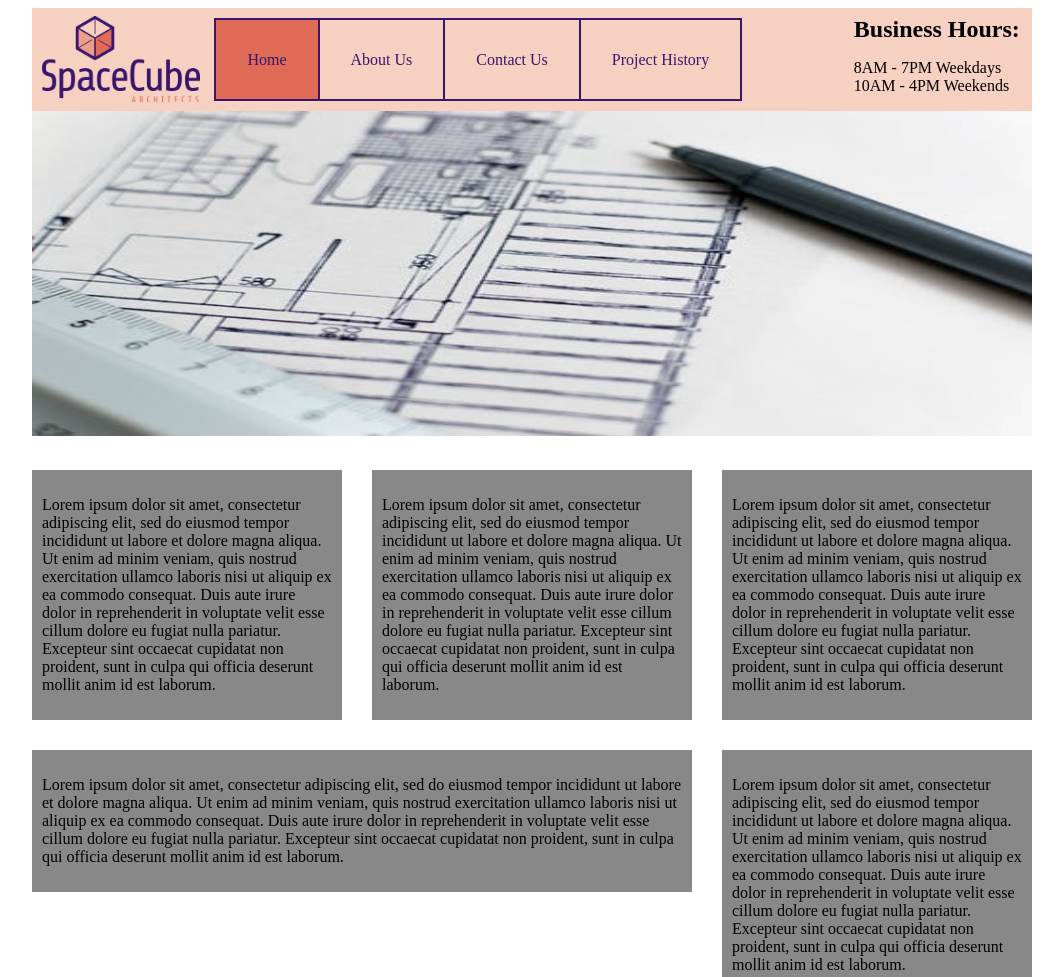
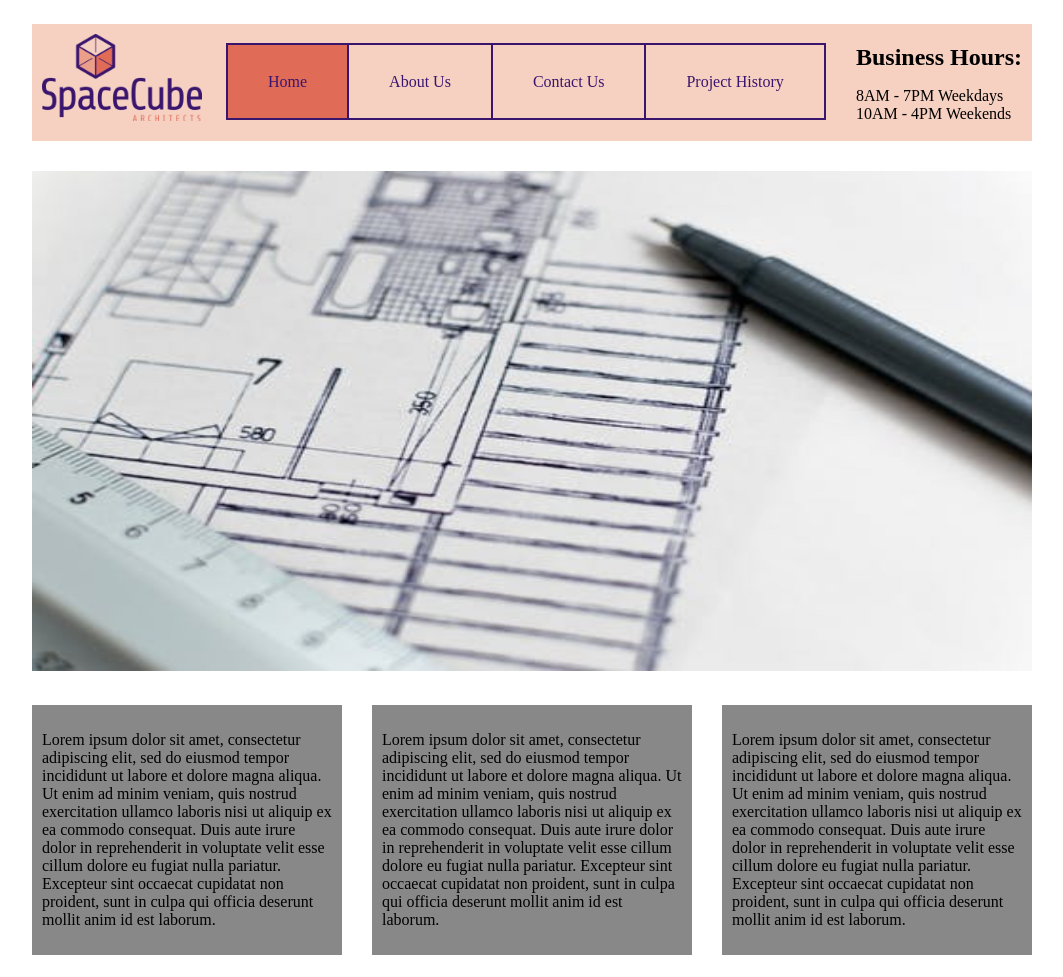
Before and after one commit to CyrusFrost/Frost_Mattson, a plain HTML site: page index.html in a window 1280 px wide. Shown: the top 977 px of the page, without its empty margins (108-1171 px from the left). Drawn offline with Linux system fonts and the light colour scheme.

Commit message:
margins image sizing and more

```diff
--- a/css/global.css
+++ b/css/global.css
@@ -1,5 +1,6 @@
 body{
     overflow-y: scroll;
+    margin-top: 1.5em;
 }
 
 #container{
@@ -10,15 +11,17 @@ body{
 .nav{
     float: left;
     background-color: #f6d0c1;
-    width: 99%;
-    padding-left: 10px;
-    padding-top: 8px;
+    width: 100%;
+    padding-top: 1%;
+    padding-bottom: 1%;
+    padding-bottom: 1em;
 }
 
 .nav img{
     width: 16%;
     height: 16%;
-    padding-right: 10px;
+    padding-right: 1%;
+    padding-left: 1%;
 }
 
 .nav ul{
@@ -26,18 +29,20 @@ body{
     display: inline-block;
     margin: 0px;
     padding: 0px;
-    padding-bottom: 32.5px;
-    width: 55%;
+    padding-bottom: 3%;
+    width: auto;
+    margin-left: 1%;
+
 }
 .nav li{
     float: left;
 }
 .nav li a{
     text-decoration: none;
-    padding: 31px;
     border: 2px solid #39156e;
     border-width: 2px 0px 2px 2px;
     color: #39156e;
+    padding: 1.75em 2.5em 1.75em 2.5em;
 }
 .nav li a:hover{
     background-color: #e06c58;
@@ -54,8 +59,16 @@ body{
     display: inline;
     margin: 0px;
     padding: 0px;
-    width: 18%;
+    padding-right: 1%;
+    padding-left: 1%;
+    padding-top: 1%;
+    width: auto;
 }
+
+.hours p{
+    margin-bottom: 0;
+}
+
 .hours h2{
     padding: 0;
     margin: 0;
@@ -100,4 +113,6 @@ body{
     color: #ffffff;
     margin-top: 3%;
     float: left;
+    padding-bottom: 3%;
+    padding-top: 3%;
 }
--- a/css/index.css
+++ b/css/index.css
@@ -2,8 +2,9 @@
 
 }
 #content img{
+    padding-top: 3%;
     width: 100%;
-    height: 325px;
+    height: 500px;
 }
 #content div{
     background-color: #888888;
```
